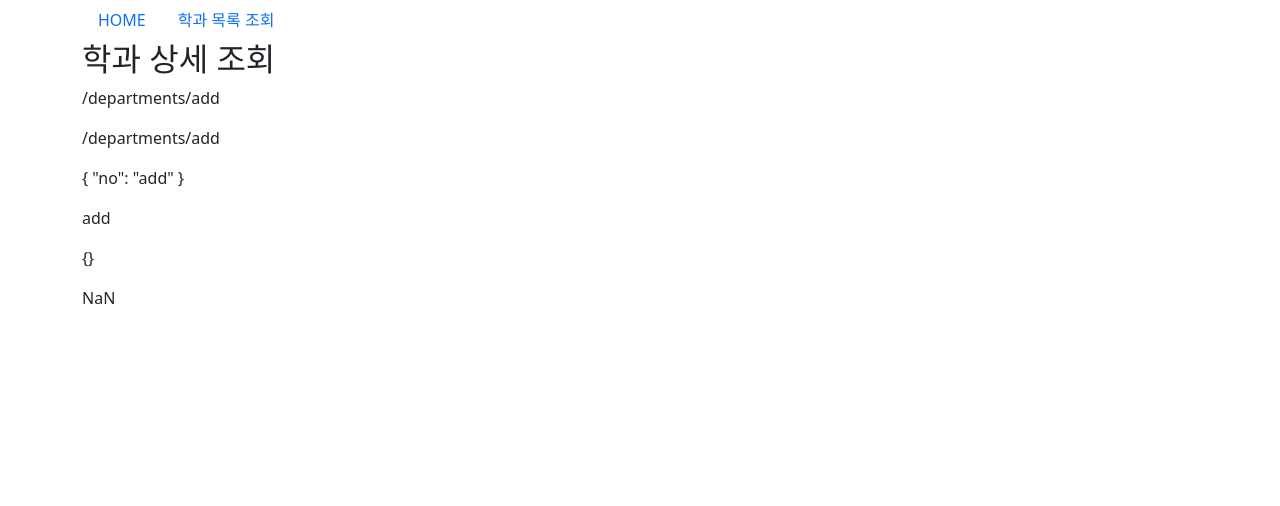
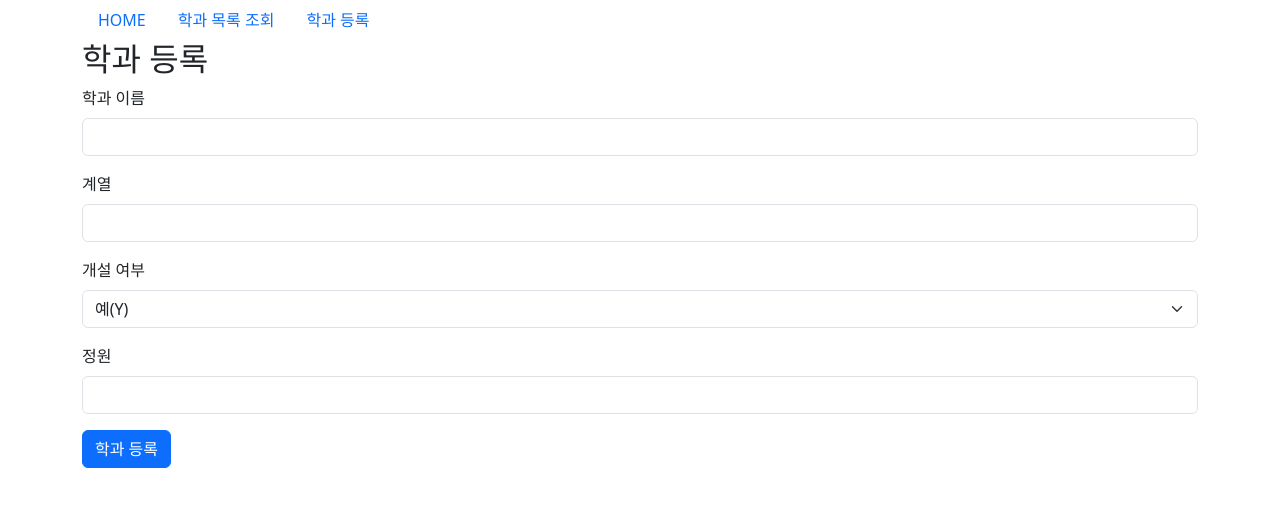
Before and after one commit to kuk329/vue_practice, a Vue app in the folder 04_university/: page /departments/add in a window 1280 px wide. Shown: the top 506 px of the page. Built offline with nearby package versions, Linux system fonts and the light colour scheme.

Commit message:
0820 3교시

```diff
--- /dev/null
+++ b/04_university/src/components/DepartmentForm.vue
@@ -0,0 +1,49 @@
+<template>
+    <div>
+        <form>
+            <div class="mb-3">
+                <label for="name" class="form-label">학과 이름</label>
+                <input type="text" class="form-control" id="name">
+
+            </div>
+            <div class="mb-3">
+                <label for="category" class="form-label">계열</label>
+                <input type="text" class="form-control" id="category">
+            </div>
+
+            <div class="mb-3">
+                <label for="openYn" class="form-label">개설 여부</label>
+                <select class="form-select" >
+                    <option value="Y">예(Y)</option>
+                    <option value="N">아니오(N)</option>
+                </select>
+            </div>
+            <div class="mb-3">
+                <label for="capacity" class="form-label">정원</label>
+                <input type="number" class="form-control" id="capacity">
+            </div>
+            <button type="submit" class="btn btn-primary">{{submitButtonText }}</button>
+        </form>
+
+    </div>
+</template>
+
+<script setup>
+import {ref,watch} from 'vue';
+    const props = defineProps({
+    submitButtonText:String,
+    initFormData:Object
+});
+
+const formData = ref({});
+
+watch(props.initFormData,
+    (newFormData)=>{
+        formData.value = {...newFormData}; // 구조 분해 할당
+    },
+    {immediate:true}
+)
+
+</script>
+
+<style lang="scss" scoped></style>
--- a/04_university/src/components/Header.vue
+++ b/04_university/src/components/Header.vue
@@ -19,6 +19,9 @@
             <li class="nav-item">
                 <RouterLink class="nav-link" :to="{name:'departments'}">학과 목록 조회</RouterLink>
             </li>
+            <li class="nav-item">
+                <RouterLink class="nav-link" :to="{name:'departments/add'}">학과 등록</RouterLink>
+            </li>
             <!-- <li class="nav-item">
                 <RouterLink class="nav-link" :to="{name:'departments/no',params:{no:'033'}, query:{name:'홍길동', age:22}}">학과 상세 조회</RouterLink>
             </li> -->
--- a/04_university/src/components/PageNation.vue
+++ b/04_university/src/components/PageNation.vue
@@ -3,27 +3,57 @@
         <nav aria-label="Page navigation example">
             <ul class="pagination justify-content-center">
                 <li class="page-item">
-                    <a class="page-link" href="#" aria-label="Previous">
+                    <a class="page-link" href="#" aria-label="Previous"
+                        @click.prevent="emit('change-page', currentPage - 1)">
                         <span aria-hidden="true">&laquo;</span>
                     </a>
                 </li>
-                <li class="page-item"><a class="page-link active" href="#">1</a></li>
-                <li class="page-item"><a class="page-link" href="#">2</a></li>
-                <li class="page-item"><a class="page-link" href="#">3</a></li>
-                <li class="page-item"><a class="page-link" href="#">4</a></li>
-                <li class="page-item"><a class="page-link" href="#">5</a></li>
+
+                <li v-for="page in generateSequence(startPage, endPage)" :key="page" class="page-item">
+                    <a class="page-link" :class="{active: currentPage === page}" href="#"
+                        @click.prevent="emit('change-page', page)">
+                        {{ page }}
+                    </a>
+                </li>
+
                 <li class="page-item">
-
-                <a class="page-link" href="#" aria-label="Next">
-                    <span aria-hidden="true">&raquo;</span>
-                </a>
-            </li>
+                    <a class="page-link" href="#" aria-label="Next"
+                        @click.prevent="emit('change-page', currentPage + 1)">
+                        <span aria-hidden="true">&raquo;</span>
+                    </a>
+                </li>
             </ul>
         </nav>
     </div>
 </template>
 
 <script setup>
+    const props = defineProps({
+        currentPage: {
+            type: Number,
+            required:true
+        },
+        startPage: {
+            type: Number,
+            required:true
+        },
+        endPage: {
+            type: Number,
+            required:true
+        }
+    });
+
+    const emit = defineEmits(['change-page']);
+
+    const generateSequence = (startNumber, endNumber) => {
+        let sequence = [];
+
+        for (let i = startNumber; i <= endNumber; i++ ) {
+            sequence.push(i);
+        }
+
+        return sequence;
+    };
 
 </script>
 
--- /dev/null
+++ b/04_university/src/pages/AddDepartment.vue
@@ -0,0 +1,23 @@
+<template>
+    <div>
+        <h2>학과 등록</h2>
+        <DepartmentForm submitButtonText="학과 등록" :initFormData="formData"/>
+    </div>
+</template>
+
+<script setup>
+    import DepartmentForm from '@/components/DepartmentForm.vue';
+    import {ref} from 'vue';
+
+    const formData = ref({
+        name:'',
+        category:'',
+        openYn:'Y',
+        capacity:30
+    });
+
+</script>
+
+<style scoped>
+
+</style>
--- a/04_university/src/pages/Departments.vue
+++ b/04_university/src/pages/Departments.vue
@@ -3,7 +3,8 @@
         <h2>학과 목록 조회</h2>
 
         <DepartmentList :departments="departments"/>
-        <PageNation :startPage="startPage"/>
+        <PageNation :startPage="startPage" :currentPage="currentPage" :endPage="endPage"
+         @change-page="changePage"/>
 
     </div>
 </template>
@@ -11,21 +12,22 @@
 
 <script setup>
     import apiClient from '@/api';
-    import {ref, onMounted} from 'vue';
+    import {ref, onMounted,watch} from 'vue';
     import DepartmentList from "@/components/DepartmentList.vue";
-    import {useRoute} from 'vue-router';
+    import {useRoute, useRouter} from 'vue-router';
     import PageNation from '@/components/PageNation.vue';
 
     const departments = ref([]);
-    const currenetRoute = useRoute();
+    const currentRoute = useRoute();
+    const router = useRouter();
 
 
     // 페이지네이션을 위한 데이터
-    const currentPage = ref(Number(currenetRoute.query.page) || 1);
+    const currentPage = ref(Number(currentRoute.query.page) || 1);
     const startPage = ref(0); // 페이징 된 페이지 중에 시작 페이지
     const endPage = ref(0); // 페이징 된 페이지 중 마지막 페이지
     const maxPage = ref(0); // 전체 페이지 중 마지막 페이지
-    const pageLimit = 10; // 한 페이지에 보여지는 페이지 수  (변할 값이 아니므로 그냥 변수로 선언)
+    const pageLimit = 5; // 한 페이지에 보여지는 페이지 수  (변할 값이 아니므로 그냥 변수로 선언)
     const listLimit = 10; // 한 페이지에 표시될 리스트의 수  (변할 값이 아니므로 그냥 변수로 선언)
 
     // console.log(currentPage.value);
@@ -108,6 +110,18 @@
     onMounted(()=>{
         fetchDepartments(currentPage.value);
     })
+
+    const changePage = (page)=>{
+        console.log(page);
+        if(page>=1 && page<=maxPage.value){
+            router.push({name:'departments',query:{page:page}});
+        }
+    }
+
+    watch(currentRoute,()=>{
+        currentPage.value = ref(Number(currentRoute.query.page) || 1);
+        fetchDepartments(currentPage.value);
+    });
 </script>
 
 <style scoped>
--- a/04_university/src/router/index.js
+++ b/04_university/src/router/index.js
@@ -9,6 +9,7 @@ const Home =()=> import('@/pages/Home.vue');
 const Departments =()=> import('@/pages/Departments.vue');
 const DepartmentDetail =()=> import('@/pages/DepartmentDetail.vue');
 const NotFound =()=> import('@/pages/NotFound.vue');
+const AddDepartment = ()=>import('@/pages/AddDepartment.vue');
 
 const router = createRouter({
   // HTML 5 모드
@@ -29,6 +30,7 @@ const router = createRouter({
     {path: '/departments', name:'departments', component: Departments},
     // 동적 라우트
     {path: '/departments/:no', name:'departments/no', component: DepartmentDetail},
+    {path: '/departments/add', name:'departments/add', component: AddDepartment},
     // 404 라우트
     {path: '/:paths(.*)*', name:'notfound', component: NotFound},
 
```
